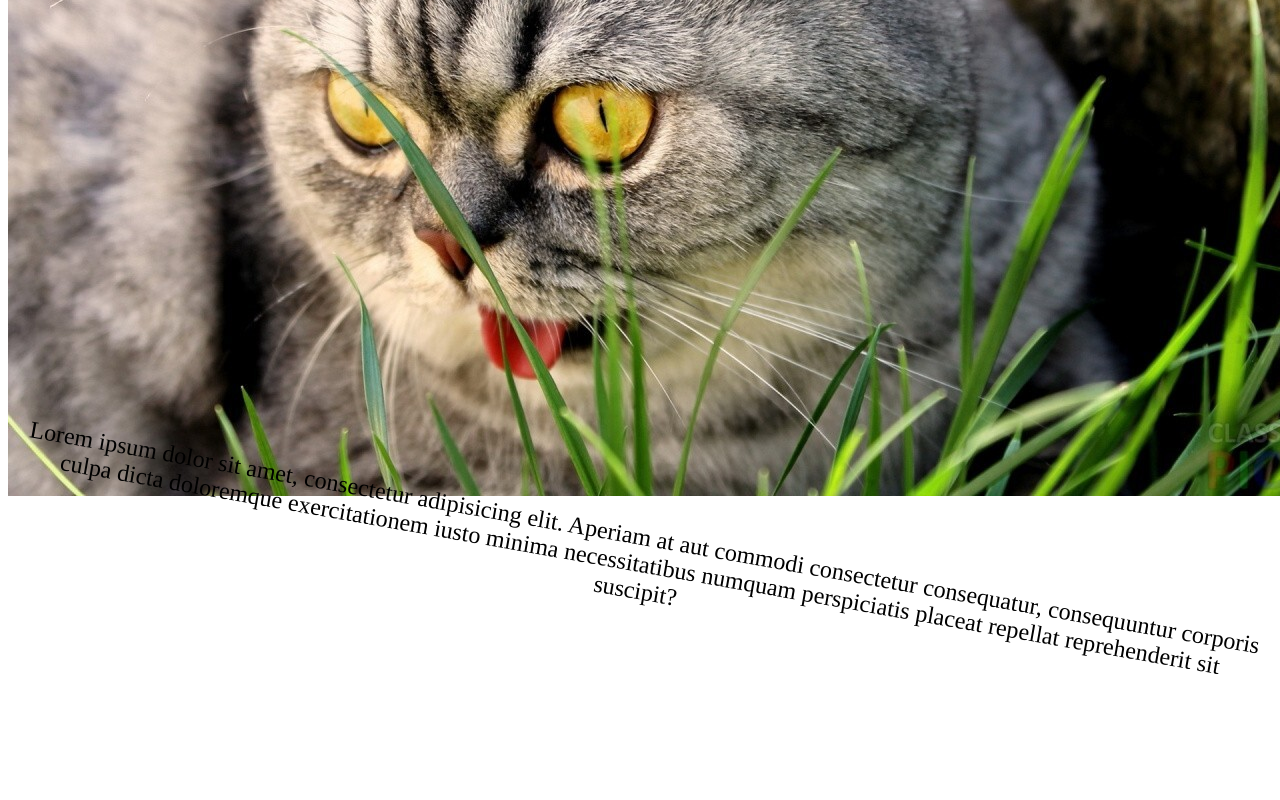
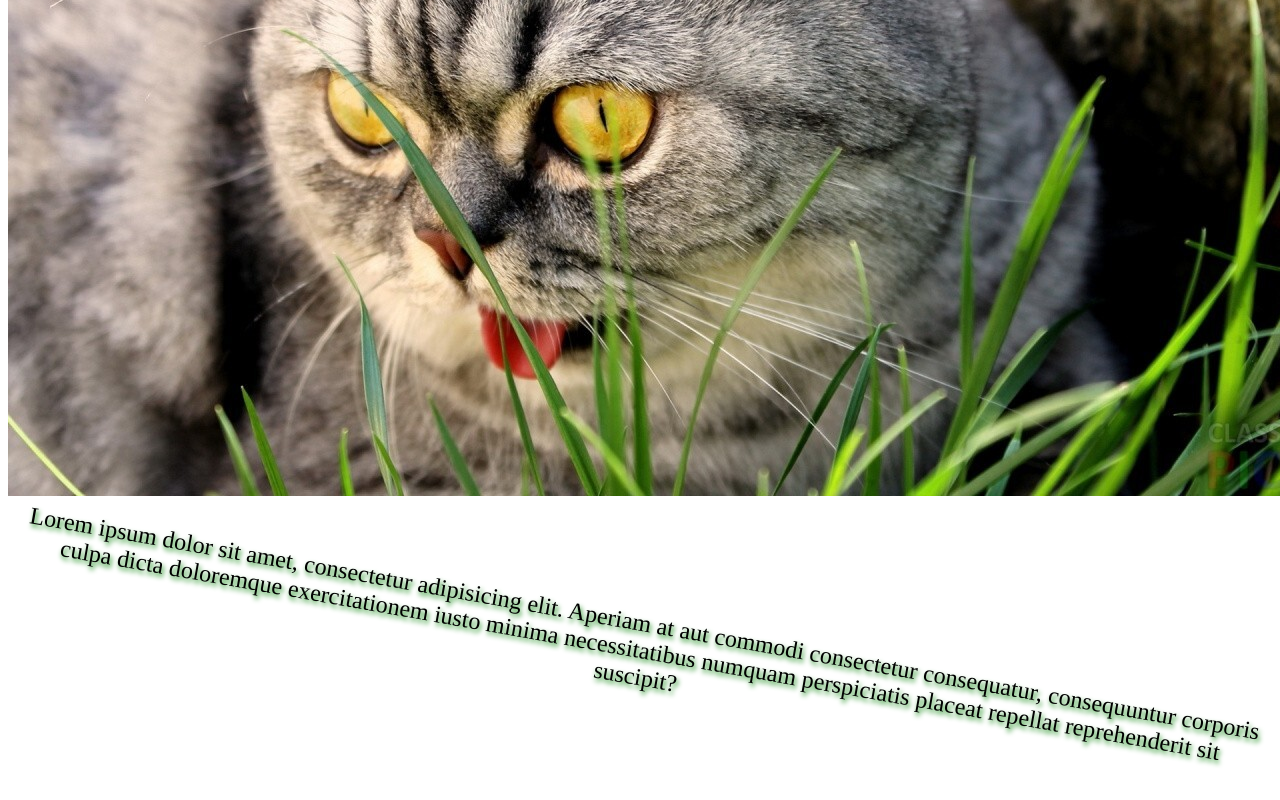
Before and after one commit to Timofey5758/lesson_1_4, a plain HTML site: page html_lesson/html_1.html in a window 1280 px wide. Shown: the part 1294-2094 px from the top of the page. Before the commit the page ends 2008 px from the top, so only its background shows below. Drawn offline with Linux system fonts and the light colour scheme.

Commit message:
я добавил тень тексту и добавил отступ от фотографии

```diff
--- a/html_lesson/styles.css
+++ b/html_lesson/styles.css
@@ -42,4 +42,6 @@ font-family: Corier New;
 font-size:24px;
 transform:rotate(10deg);
 text-align: center;
+text-shadow: green 2px 3px 5px;
+margin-top:110px;
 }
```
